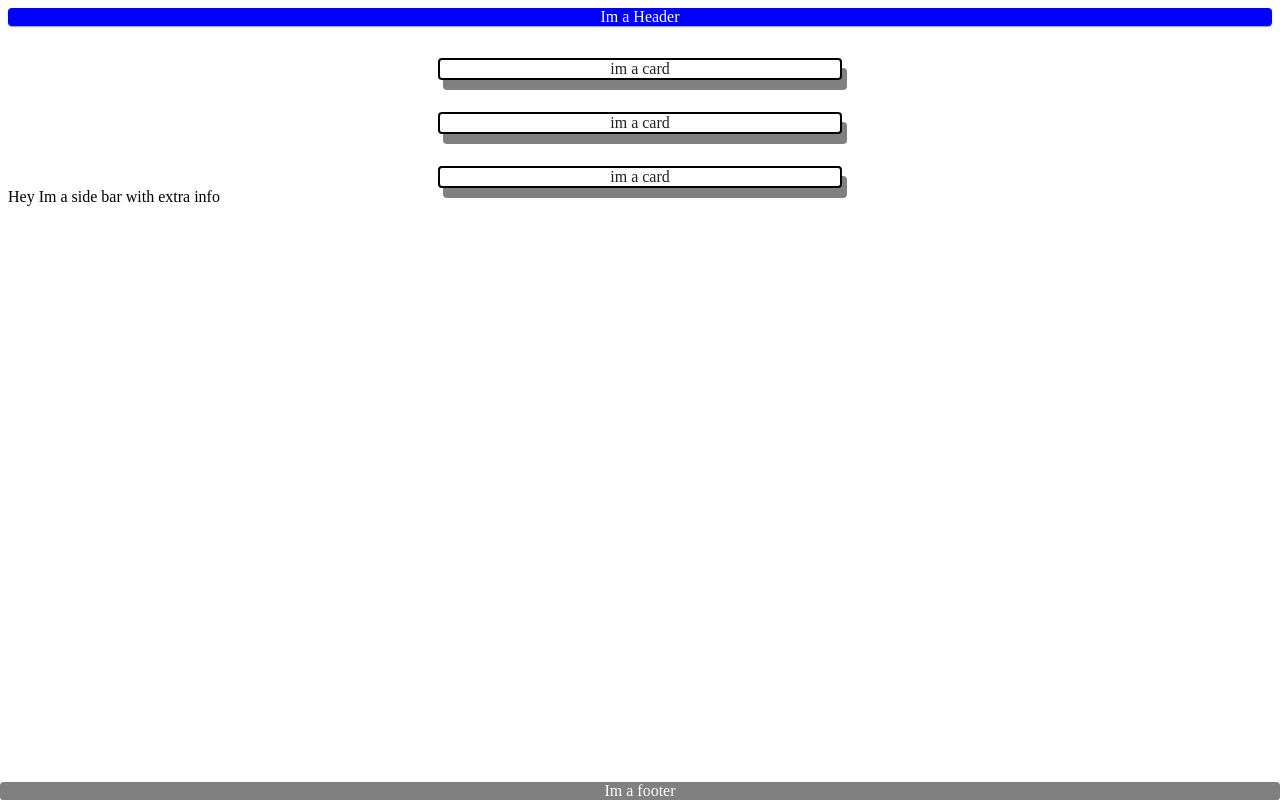
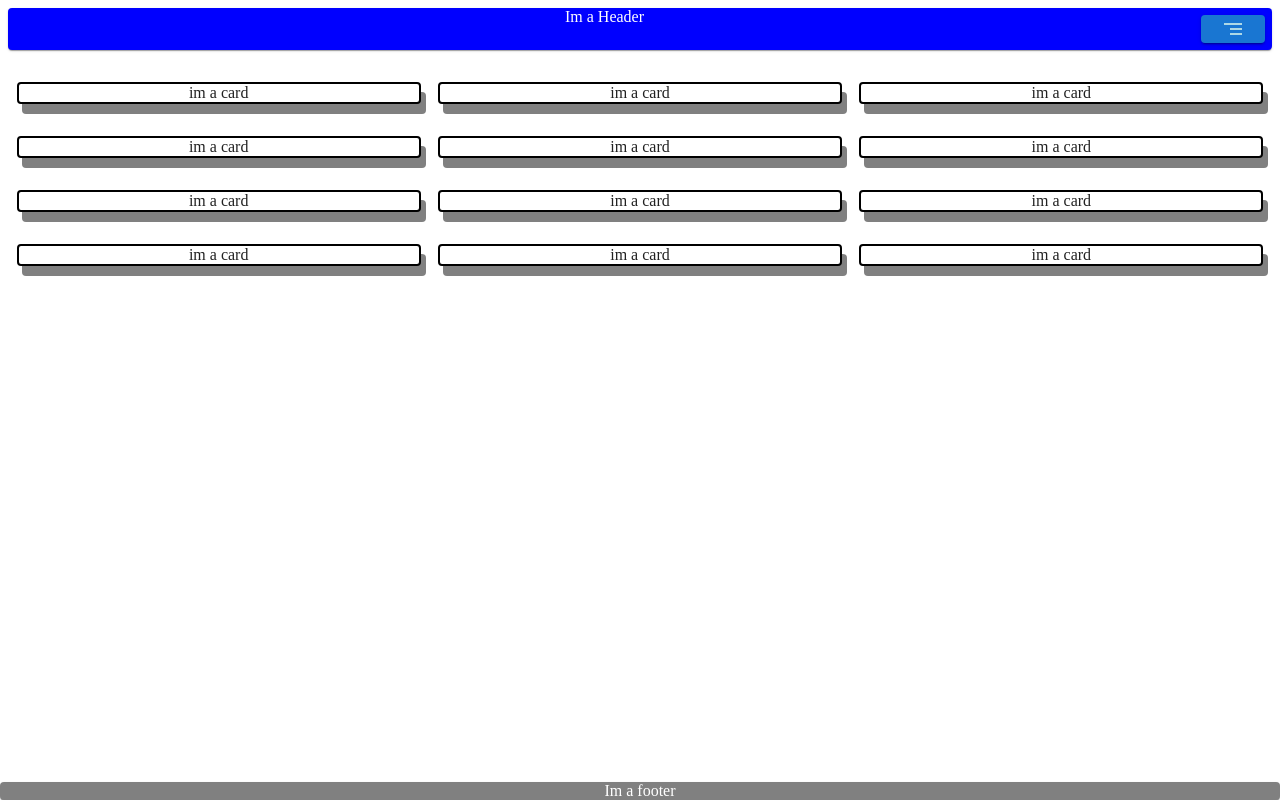
Before and after one commit to Anthonyme0328/mock_clothing_site, a React (Create React App) app: page / in a window 1280 px wide. Built offline with nearby package versions, Linux system fonts and the light colour scheme.

Commit message:
added icon library
mui icons added in

```diff
--- a/package.json
+++ b/package.json
@@ -5,6 +5,7 @@
   "dependencies": {
     "@emotion/react": "^11.10.6",
     "@emotion/styled": "^11.10.6",
+    "@mui/icons-material": "^5.11.16",
     "@mui/material": "^5.12.1",
     "@testing-library/jest-dom": "^5.16.5",
     "@testing-library/react": "^13.4.0",
--- a/src/App.js
+++ b/src/App.js
@@ -13,7 +13,6 @@ function App() {
     <div className="App">
       <Header />
       <MainBody />
-      <Sidebar />
       <Footer />
 
     </div>
--- a/src/components/Header.jsx
+++ b/src/components/Header.jsx
@@ -1,4 +1,5 @@
 import React from 'react'
+import Sidebar from './Sidebar'
 import { Card } from '@mui/material'
 
 
@@ -14,6 +15,9 @@ const Header = () => {
 
 
   Im a Header
+
+
+    <Sidebar/>
   </Card>
   )
 }
--- a/src/components/MainBody.jsx
+++ b/src/components/MainBody.jsx
@@ -1,13 +1,61 @@
 import React from 'react'
 import Cards from './Cards'
+import { Grid } from '@mui/material'
 
 const MainBody = () => {
   return (
-    <div>
-      <Cards/>
-      <Cards/>
-      <Cards/>
-    </div>
+    <Grid container >
+
+      <Grid item xs={6} sm={6} md={6} lg={4} xl={4}>
+        <Cards/>
+      </Grid>
+
+      <Grid item xs={6} sm={6} md={6} lg={4} xl={4}>
+        <Cards/>
+      </Grid>
+
+      <Grid item xs={6} sm={6} md={6} lg={4} xl={4}>
+        <Cards/>
+      </Grid>
+
+      <Grid item xs={6} sm={6} md={6} lg={4} xl={4}>
+        <Cards/>
+      </Grid>
+
+      <Grid item xs={6} sm={6} md={6} lg={4} xl={4}>
+        <Cards/>
+      </Grid>
+
+      <Grid item xs={6} sm={6} md={6} lg={4} xl={4}>
+        <Cards/>
+      </Grid>
+
+      <Grid item xs={6} sm={6} md={6} lg={4} xl={4}>
+        <Cards/>
+      </Grid>
+
+      <Grid item xs={6} sm={6} md={6} lg={4} xl={4}>
+        <Cards/>
+      </Grid>
+
+      <Grid item xs={6} sm={6} md={6} lg={4} xl={4}>
+        <Cards/>
+      </Grid>
+
+      <Grid item xs={6} sm={6} md={6} lg={4} xl={4}>
+        <Cards/>
+      </Grid>
+
+      <Grid item xs={6} sm={6} md={6} lg={4} xl={4}>
+        <Cards/>
+      </Grid>
+
+      <Grid item xs={6} sm={6} md={6} lg={4} xl={4}>
+        <Cards/>
+      </Grid>
+
+
+    </Grid>
   )
 }
 
--- a/src/components/Sidebar.jsx
+++ b/src/components/Sidebar.jsx
@@ -1,8 +1,23 @@
 import React from 'react'
+import { Button } from '@mui/material'
+import SegmentIcon from '@mui/icons-material/Segment';
 
 const Sidebar = () => {
   return (
-    <div>Hey Im a side bar with extra info</div>
+    <Button
+    variant='contained'
+    color='primary'
+    sx={{
+      width: "2em",
+      height: '2em',
+      color: 'lightblue',
+      float: 'right',
+      m: '.5em .5em .5em 0em'
+      }}
+    >
+      <SegmentIcon />
+    </Button>
+
   )
 }
 
```
Also changed, not shown: 1 other file (tests, documents, lock files or other folders).
